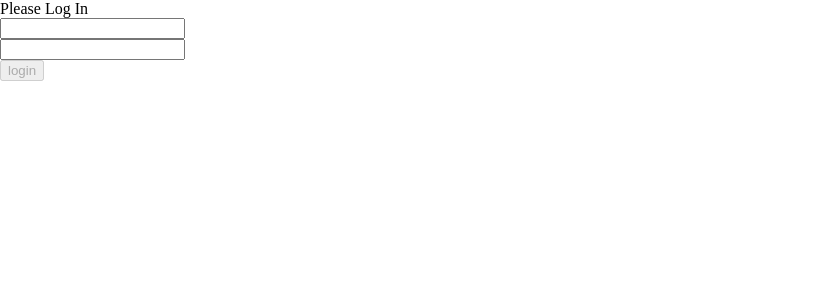
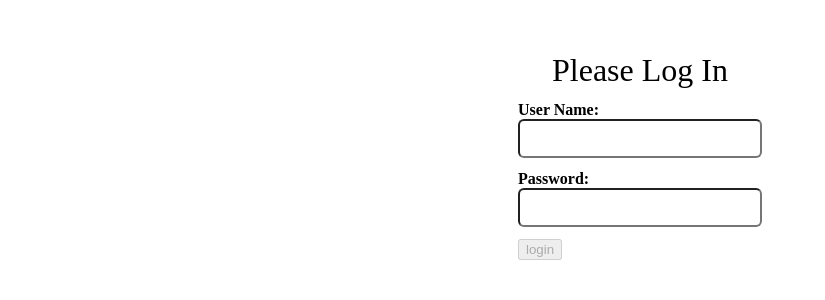
Before and after one commit to sivaranjini005/Task_Sphere, an Angular app in the folder SphereUI/: page /login in a window 1280 px wide. Shown: the top 300 px of the page, without its empty margins (0-825 px from the left). Built offline with nearby package versions, Linux system fonts and the light colour scheme.

Commit message:
logiin page addded

```diff
--- a/SphereUI/src/components/login/login.component.css
+++ b/SphereUI/src/components/login/login.component.css
@@ -0,0 +1,38 @@
+.login-container {
+  height: 100vh;
+  display: flex;
+  flex-direction: column;
+  align-items: center;
+  padding-top: 40px;
+}
+
+.login-header {
+  font-size: xx-large;
+  padding: 12px;
+}
+
+.login-form {
+  display: grid;
+  row-gap: 12px;
+}
+
+form {
+  display: grid;
+  row-gap: 12px;
+}
+
+.username,
+.password {
+  display: grid;
+}
+
+/* input  */
+#userName, #password {
+  width: 220px;
+  padding: 10px;
+  border-radius: 6px;
+}
+
+label {
+  font-weight: 700;
+}
--- a/SphereUI/src/components/login/login.component.html
+++ b/SphereUI/src/components/login/login.component.html
@@ -3,18 +3,16 @@
     <div class="login-form">
       <form [formGroup]="loginForm">
         <div class="username">
-                <input type="text" formControlName="userName">
+          <label for="userName">User Name:</label>
+          <input type="text" id="userName" formControlName="userName" autocomplete="off">
         </div>
         <div class="password">
-                <input type="password" formControlName="password">
+          <label for="password">Password:</label>
+          <input type="password" id="password" formControlName="password">
         </div>
       </form>
-        <div class='actions'>
-            <button
-            [disabled]="loginForm.invalid"
-            (click)="logIn()">
-                login
-            </button>
+      <div class="actions">
+        <button [disabled]="loginForm.invalid" (click)="logIn()">login</button>
       </div>
     </div>
   </div>
```
Lines whose indentation alone changed are shown as unchanged.
